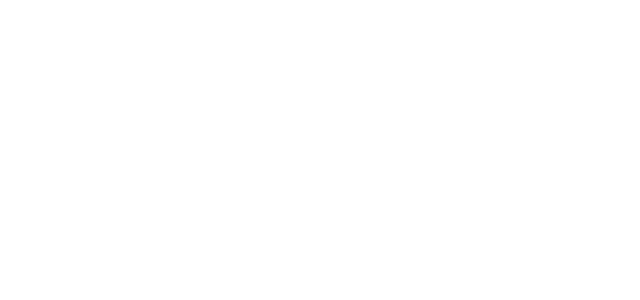
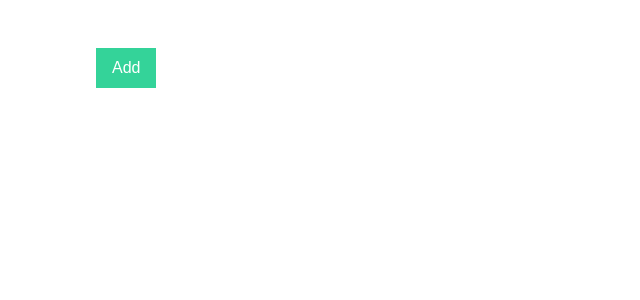
Before and after one commit to audeypx/REST-Countries-API, a Nuxt app: page /sample in a window 1280 px wide. Before the commit this address had no page. Shown: the top 300 px of the page, without its empty margins (0-640 px from the left). Built offline with nearby package versions, Linux system fonts and the light colour scheme.

Commit message:
fixed toggle

```diff
--- /dev/null
+++ b/pages/sample.vue
@@ -0,0 +1,31 @@
+<template>
+  <div class="px-24 py-12">
+    <button class="bg-green-400 py-2 px-4 text-white" @click="add">Add</button>
+    <!-- <button class="bg-green-400 py-2 px-4 text-white" @click="add">Add</button> -->
+
+    <span v-if="count === 1" class="text-2xl"> Drey </span>
+    <span v-if="count === 2" class="text-2xl"> Audrey </span>
+    <span v-if="count === 3" class="text-2xl"> Ozioma </span>
+  </div>
+</template>
+
+<script>
+export default {
+  name: 'Sample',
+  data() {
+    return {
+      count: 0,
+    }
+  },
+
+  methods: {
+    add() {
+      if (this.count === '') return
+      this.count++
+    },
+  },
+  mounted() {
+    setInterval(this.add, 1500)
+  },
+}
+</script>
```
